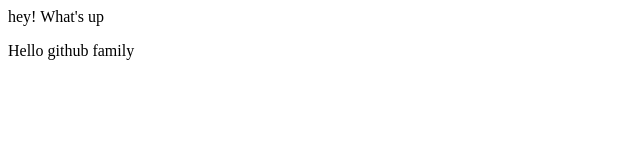
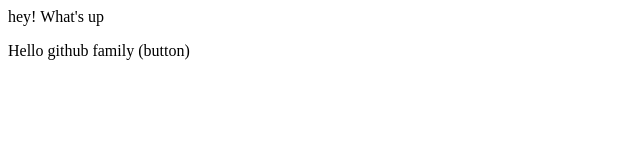
Before and after one commit to ANUSHKASONI2099/coder, a plain HTML site: page index.html in a window 1280 px wide. Shown: the full height of the page, 0-640 px from the left. Drawn offline with Linux system fonts and the light colour scheme.

```diff
--- a/index.html
+++ b/index.html
@@ -2,5 +2,5 @@
     hey! What's up
 </p>
 <p>
-    Hello github family
+    Hello github family (button)
 </p>
```
